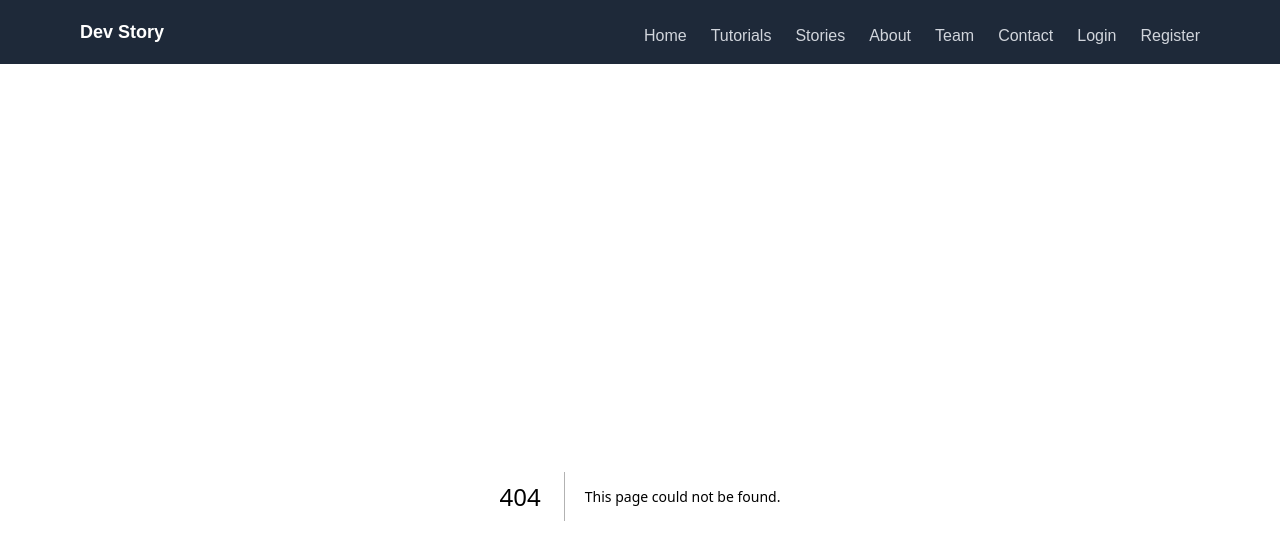
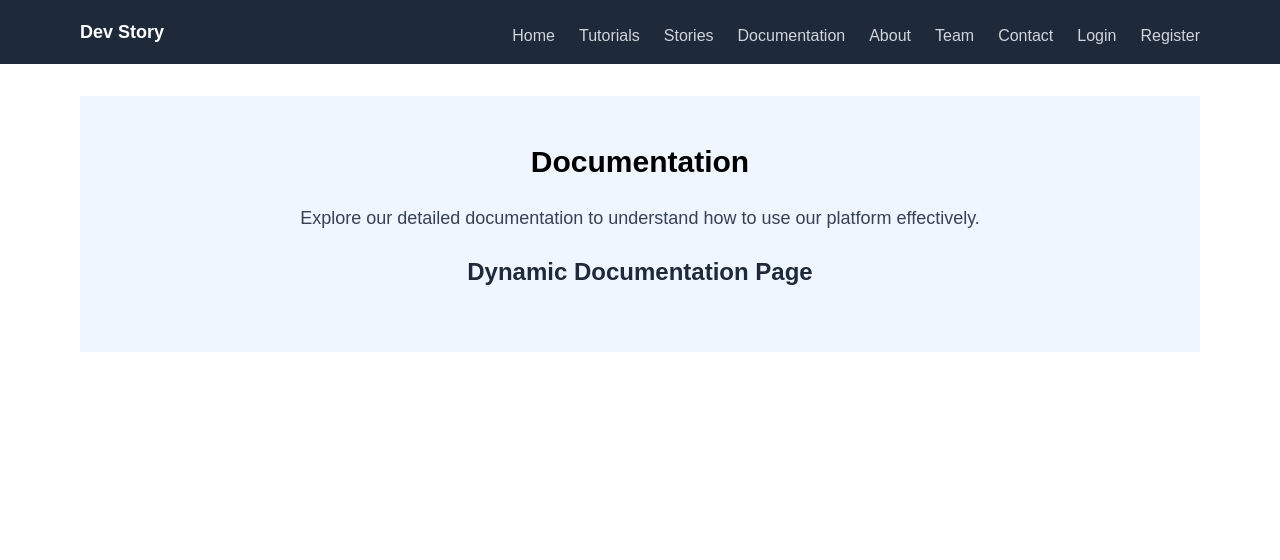
Before and after one commit to parvez-prottoy/next-level-web-development, a Next.js app in the folder 01_nextjs-core-concept/01-part/: page /docs in a window 1280 px wide. Before the commit this address had no page. Shown: the top 560 px of the page. Built offline with nearby package versions, Linux system fonts and the light colour scheme.

Commit message:
feat: add dynamic documentation page and update tutorials subject page with SectionHero component

```diff
--- /dev/null
+++ b/01_nextjs-core-concept/01-part/src/app/docs/[...slug]/page.jsx
@@ -0,0 +1,17 @@
+import SectionHero from '@/components/section/SectionHero';
+
+export default async function DynamicDocsPage({ params }) {
+  const { slug } = await params;
+  console.log(slug);
+  return (
+    <SectionHero
+      title="Documentation"
+      description="Explore our detailed documentation to understand how to use our platform effectively."
+    >
+      <h2 className="text-2xl font-bold text-gray-800">
+        Dynamic Documentation Page
+      </h2>
+      <p className="mt-4 text-blue-600">{slug.join('/')}</p>
+    </SectionHero>
+  );
+}
--- /dev/null
+++ b/01_nextjs-core-concept/01-part/src/app/docs/page.jsx
@@ -0,0 +1,12 @@
+import SectionHero from '@/components/section/SectionHero';
+
+export default function DocsPage() {
+  return (
+    <div>
+      <SectionHero
+        title="Documentation"
+        description="Explore our detailed documentation to understand how to use our platform effectively."
+      ></SectionHero>
+    </div>
+  );
+}
--- a/01_nextjs-core-concept/01-part/src/app/tutorials/[techhnology]/[topic]/pages/[page_no]/[subject]/page.jsx
+++ b/01_nextjs-core-concept/01-part/src/app/tutorials/[techhnology]/[topic]/pages/[page_no]/[subject]/page.jsx
@@ -1,9 +1,17 @@
+import SectionHero from '@/components/section/SectionHero';
+
 export default async function TutorialsSubject({ params }) {
-  const result = await params;
-  console.log(result);
+  const { techhnology, topic, page_no, subject } = await params;
   return (
     <div>
-      <h1 className="text-3xl font-bold mb-6 p-6">Tutorials Subject</h1>
+      <SectionHero
+        title="Tutorials Subject"
+        description="Learn from our comprehensive tutorials and guides."
+      >
+        <h2 className="text-2xl font-bold text-blue-500">
+          Path: {techhnology}/{topic}/{page_no}/{subject}
+        </h2>
+      </SectionHero>
     </div>
   );
 }
--- a/01_nextjs-core-concept/01-part/src/components/navbar/Navbar.jsx
+++ b/01_nextjs-core-concept/01-part/src/components/navbar/Navbar.jsx
@@ -12,6 +12,7 @@ export default function Navbar() {
           <NavItem href="/">Home</NavItem>
           <NavItem href="/tutorials">Tutorials</NavItem>
           <NavItem href="/stories">Stories</NavItem>
+          <NavItem href="/docs">Documentation</NavItem>
           <NavItem href="/about">About</NavItem>
           <NavItem href="/about/team">Team</NavItem>
           <NavItem href="/about/contact">Contact</NavItem>
```
